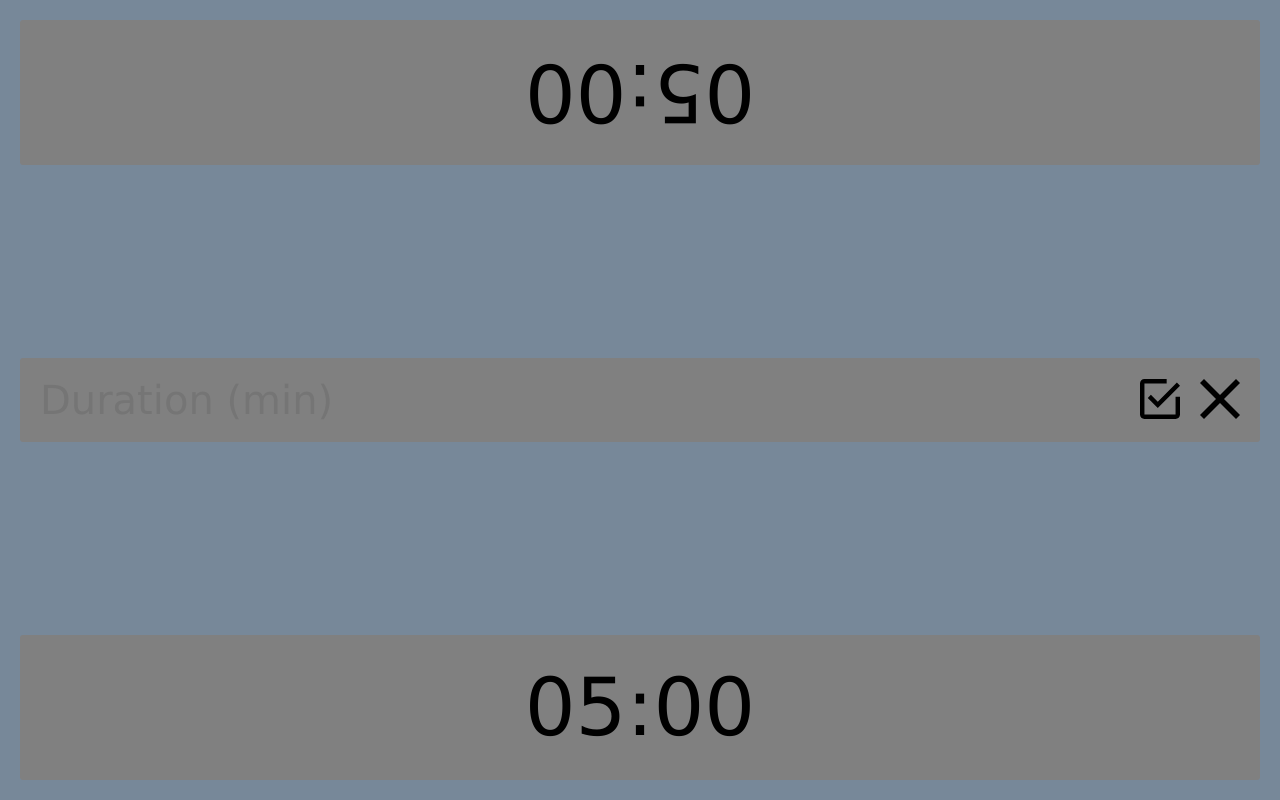
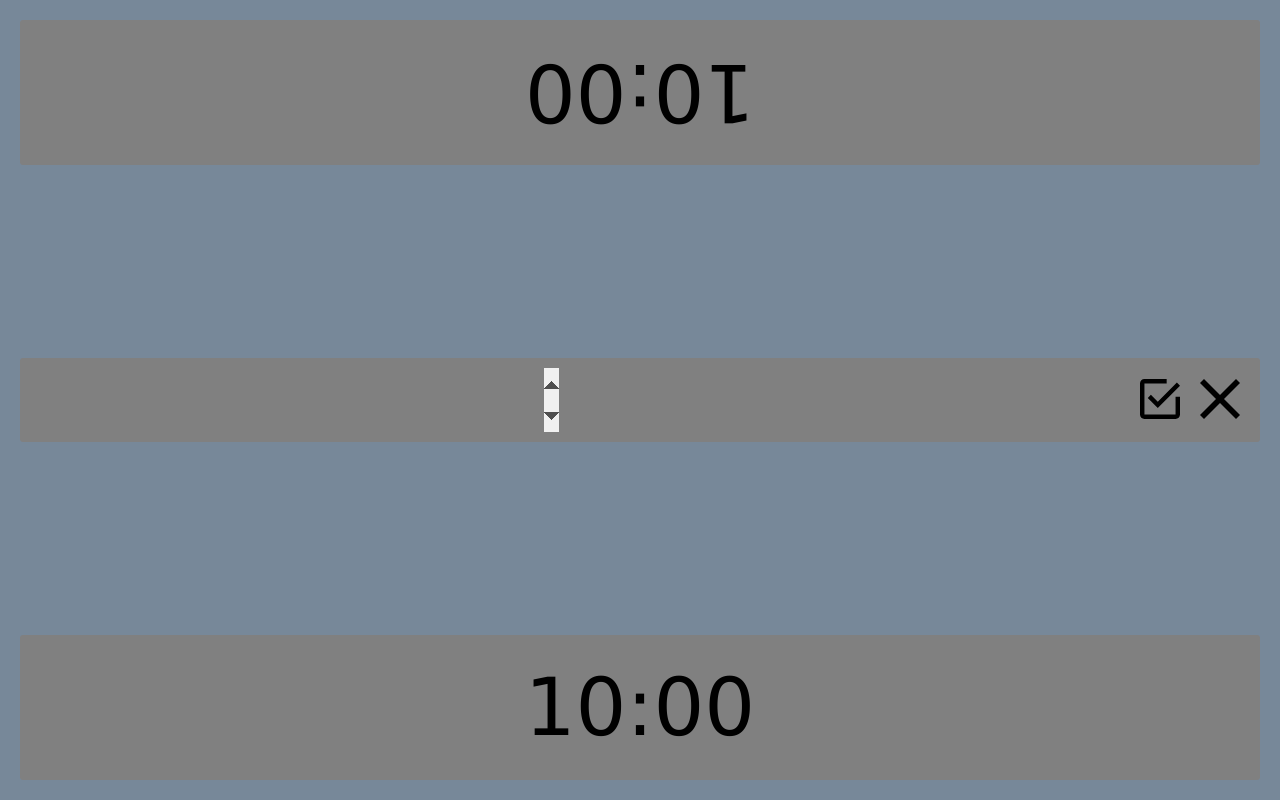
Before and after one commit to andycarrell/chess-timer, a React (Create React App) app in the folder web/: page / in a window 1280 px wide. Both pictures are taken after a click on the button 715 px from the left and 400 px from the top of the page. Built offline with nearby package versions, Linux system fonts and the light colour scheme.

Commit message:
Makes duration input a number type, default to 10mins, remove placeholder entirely

```diff
--- a/web/src/App.js
+++ b/web/src/App.js
@@ -9,7 +9,7 @@ import DurationInput from './components/DurationInput';
 import { toggleFor } from './helpers';
 import './static/App.css';
 
-const DURATION_START_TOTAL = 300;
+const DURATION_START_TOTAL = 600;
 
 export default class App extends Component {
   state = {
@@ -34,7 +34,7 @@ export default class App extends Component {
   renderInput = () =>
     <div className="content-margin">
       <DurationInput
-        defaultValue={this.state.duration}
+        defaultValue={this.state.duration / 60}
         onClick={this.handleOnInputSubmit}
         onCancel={this.handleOnInputCancel}
       />
--- a/web/src/components/DurationInput.js
+++ b/web/src/components/DurationInput.js
@@ -15,7 +15,7 @@ export default class DurationInput extends Component {
         <input
           className="text duration-input--input"
           ref={di => this.durationInput = di}
-          placeholder="Duration (min)"
+          type="number"
           onChange={this.handleOnChange}
         />
       </div>
@@ -30,7 +30,7 @@ export default class DurationInput extends Component {
   }
 
   handleOnSubmit = () => {
-    this.props.onClick(Number(this.value || 0));
+    this.props.onClick(this.value || 0);
   }
 
   componentDidMount() {
```
